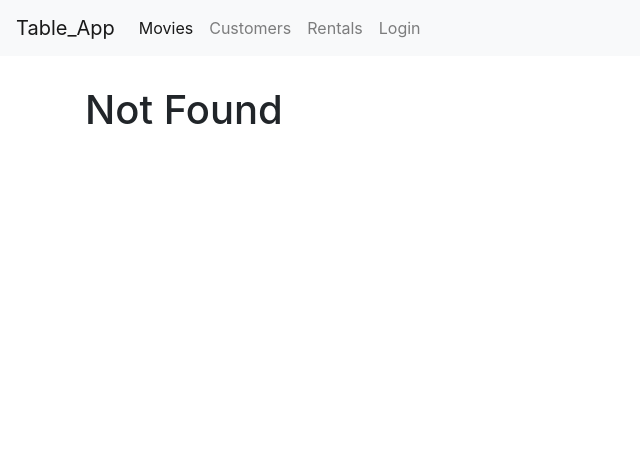
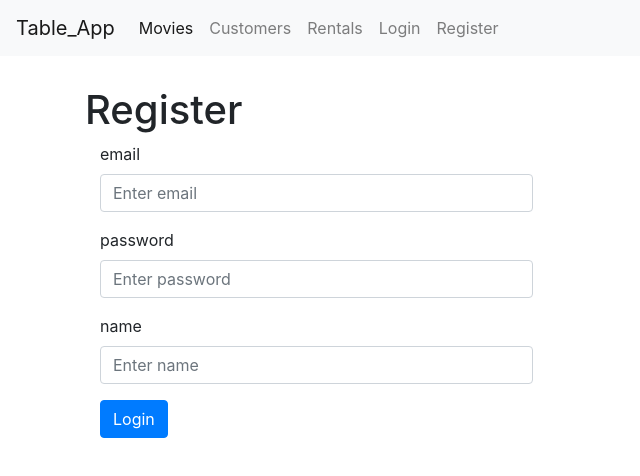
Before and after one commit to YoussefSherif10/Movie_Table_React, a React (Create React App) app: page /register in a window 1280 px wide. Before the commit this address led to /not-found. Shown: the top 476 px of the page, without its empty margins (0-640 px from the left). Built offline with nearby package versions, Linux system fonts and the light colour scheme.

Commit message:
Added a new form registerForm.jsx

```diff
--- a/src/App.js
+++ b/src/App.js
@@ -8,6 +8,7 @@
 import NotFound from "./components/notFound";
 import MovieForm from "./components/movieForm";
 import LoginForm from "./components/loginForm";
+import RegisterForm from "./components/registerForm";
 
 function App() {
   return (
@@ -18,6 +19,7 @@
               <div className="starter-template">
                   <Switch>
                       <Route path="/login" component={LoginForm} />
+                      <Route path="/register" component={RegisterForm} />
                       <Route path="/movies/:id" component={MovieForm} />
                       <Route path="/movies" component={Table} />
                       <Route path="/customers" component={Customer} />
--- a/src/components/loginForm.jsx
+++ b/src/components/loginForm.jsx
@@ -1,5 +1,5 @@
 import React from "react";
-import joi from 'joi-browser'
+import joi from 'joi-browser';
 import Form from "./common/form";
 
 class LoginForm extends Form {
--- a/src/components/navbar.jsx
+++ b/src/components/navbar.jsx
@@ -24,6 +24,9 @@
                         <li className="nav-item">
                             <Link className="nav-link" to="/login">Login</Link>
                         </li>
+                        <li className="nav-item">
+                            <Link className="nav-link" to="/register">Register</Link>
+                        </li>
                     </ul>
                 </div>
             </nav>
--- /dev/null
+++ b/src/components/registerForm.jsx
@@ -0,0 +1,38 @@
+import React from "react";
+import joi from 'joi-browser';
+import Form from "./common/form";
+
+class RegisterForm extends Form {
+    state = {
+        data: {
+            email: '',
+            password: '',
+            name: '',
+        },
+
+        errors: {},
+    };
+
+    // define a schema for the form fields
+    schema = {
+        email: joi.string().email().required().label('Email'),
+        password: joi.string().required().label('Password'),
+        name: joi.string().required().label('Username'),
+    }
+
+    render() {
+        return (
+            <React.Fragment>
+                <h1>Register</h1>
+                <form className="col-5 forms" onSubmit={this.handleSubmit}>
+                    {this.renderInput('email', 'text')}
+                    {this.renderInput('password', 'password')}
+                    {this.renderInput('name', 'text')}
+                    {this.renderButton("Login")}
+                </form>
+            </React.Fragment>
+        );
+    }
+}
+
+export default RegisterForm;
```
